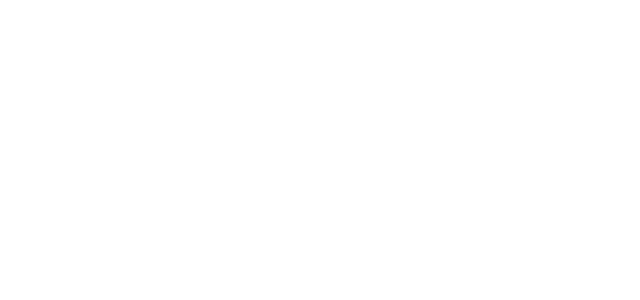
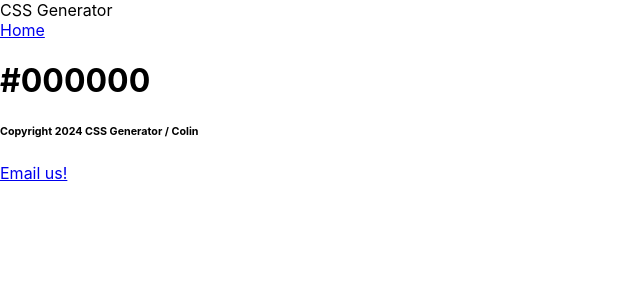
Before and after one commit to mcbolin22/t3p15, a React (Create React App) app: page /generator in a window 1280 px wide. Before the commit this address had no page. Shown: the top 300 px of the page, without its empty margins (0-640 px from the left). Built offline with nearby package versions, Linux system fonts and the light colour scheme.

Commit message:
feat!: basecolour for form is setup in global state

```diff
--- a/src/App.jsx
+++ b/src/App.jsx
@@ -1,6 +1,7 @@
 import { Route, Routes } from "react-router-dom";
 import Template from "./pages/_Template";
 import HomePage from "./pages/HomePage";
+import GeneratorPage from "./pages/GeneratorPage";
 
 
 function App() {
@@ -10,8 +11,8 @@
       <Route path="/" element={<Template />}>
         {/* Route index uses parent path above and  displays both elements simultaneously */}
         <Route index element={<HomePage />}/>
-        {/* <Route path="generator" element={<GeneratorPage />}/>
-        <Route path="generator/saved" element={<SavedThemesPage />} /> */}
+        <Route path="generator" element={<GeneratorPage />}/>
+        {/* <Route path="generator/saved" element={<SavedThemesPage />} /> */}
       </Route>
     </Routes>
   );
--- /dev/null
+++ b/src/contexts/baseColourContext.js
@@ -0,0 +1,41 @@
+import { createContext, useContext, useEffect, useState } from "react";
+import { useLocalStorage } from "react-use";
+
+
+export const BaseColourGlobalDataContext = createContext("#000000")
+export const BaseColourGlobalDispatchContext = createContext(null);
+
+export function useBaseColourGlobalData(){
+
+    return useContext(BaseColourGlobalDataContext);
+}
+
+export function useBaseColourGlobalDispatch(){
+    return useContext(BaseColourGlobalDispatchContext);
+}
+
+export function BaseColourProvider({children}){
+    let [baseColour, setBaseColour] = useState("#000000");
+
+    let [baseColourLocalStorage, setBaseColourLocalStorage] = useLocalStorage("css-basecolour", "#000000");
+
+    useEffect(() => {
+        // On component load, read from localstorage and set it to state
+        setBaseColour(baseColourLocalStorage);
+    // eslint-disable-next-line react-hooks/exhaustive-deps
+    }, []);
+
+    useEffect(() => {
+        // When baseColour updates, write the new value to localstorage
+        setBaseColourLocalStorage(baseColour);
+    // eslint-disable-next-line react-hooks/exhaustive-deps
+    }, [baseColour]);
+
+    return (
+        <BaseColourGlobalDataContext.Provider value={baseColour}>
+            <BaseColourGlobalDispatchContext.Provider value={setBaseColour}>
+                {children}
+            </BaseColourGlobalDispatchContext.Provider>
+        </BaseColourGlobalDataContext.Provider>
+    )
+}
--- a/src/index.js
+++ b/src/index.js
@@ -4,12 +4,15 @@
 import App from './App';
 import reportWebVitals from './reportWebVitals';
 import { BrowserRouter } from 'react-router-dom';
+import { BaseColourProvider } from './contexts/baseColourContext';
 
 const root = ReactDOM.createRoot(document.getElementById('root'));
 root.render(
   <React.StrictMode>
     <BrowserRouter>
-      <App />
+      <BaseColourProvider>
+        <App />
+      </BaseColourProvider>
     </BrowserRouter>
   </React.StrictMode>
 );
--- /dev/null
+++ b/src/pages/GeneratorPage.jsx
@@ -0,0 +1,27 @@
+import { useEffect, useState } from "react";
+import { useBaseColourGlobalData, useBaseColourGlobalDispatch } from "../contexts/baseColourContext";
+
+
+export default function GeneratorPage(){
+
+    // Base colour from form
+    let [formBaseColour, setFormBaseColour] = useState("#000000");
+
+    // Base colour from global state
+    let baseColourGlobal = useBaseColourGlobalData();
+    let setBaseColourGlobal = useBaseColourGlobalDispatch();
+
+    // On component mount, set local form value to global state value
+    useEffect(() => {
+        setFormBaseColour(baseColourGlobal);
+    }, [baseColourGlobal]);
+
+    return(
+        <div>
+            {/* Base colour input form */}
+            <h1>{formBaseColour}</h1>
+
+            {/* CSS theme generator component */}
+        </div>
+    )
+}
```
